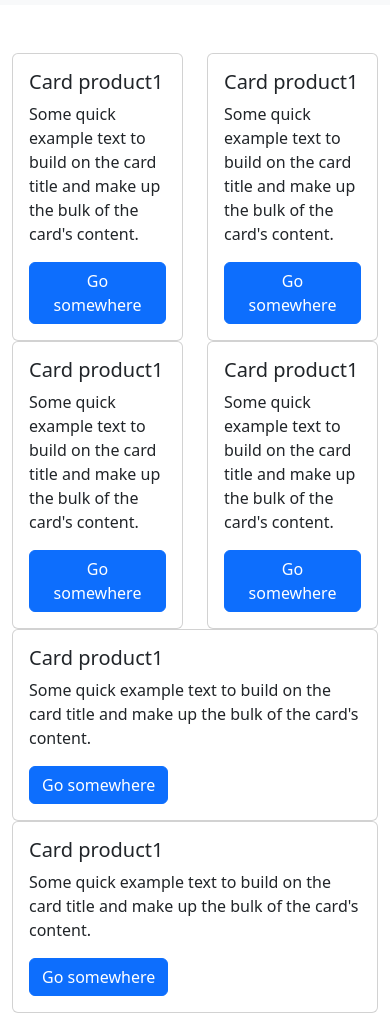
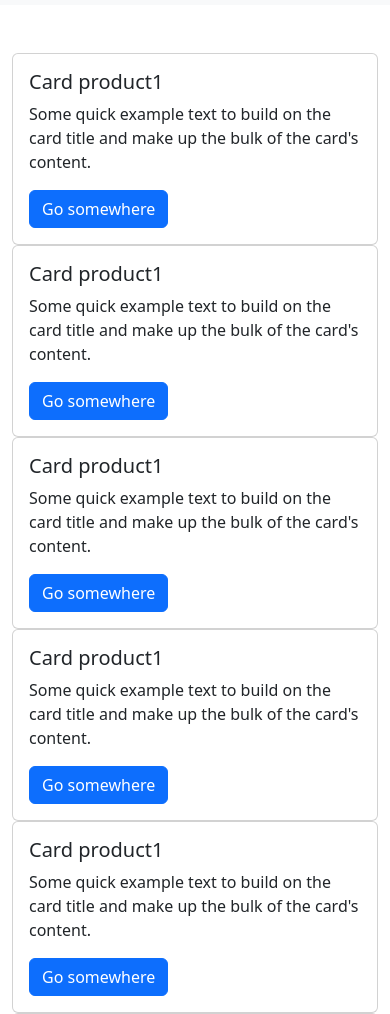
Before and after one commit to Niicina/AK4TW_bootstrap, a website: page index.html in a window 390 px wide. Shown: the part 51-1065 px from the top of the page. Drawn offline with nearby package versions, Linux system fonts and the light colour scheme.

Commit message:
col-md na medium displeje - všech 6 karet

```diff
--- a/index.html
+++ b/index.html
@@ -89,7 +89,7 @@
           </div>
         </div>
 
-        <div class="col">
+        <div class="col-md">
           <div class="card">
             <!-- zakomentováno v html: obrázek nebude :D <img src="..." class="card-img-top" alt="..." /> -->
             <div class="card-body">
@@ -103,7 +103,7 @@
           </div>
         </div>
 
-        <div class="col">
+        <div class="col-md">
           <div class="card">
             <!-- zakomentováno v html: obrázek nebude :D <img src="..." class="card-img-top" alt="..." /> -->
             <div class="card-body">
@@ -117,7 +117,7 @@
           </div>
         </div>
 
-        <div class="col">
+        <div class="col-md">
           <div class="card">
             <!-- zakomentováno v html: obrázek nebude :D <img src="..." class="card-img-top" alt="..." /> -->
             <div class="card-body">
@@ -131,7 +131,7 @@
           </div>
         </div>
 
-        <div class="col">
+        <div class="col-md">
           <div class="card">
             <!-- zakomentováno v html: obrázek nebude :D <img src="..." class="card-img-top" alt="..." /> -->
             <div class="card-body">
@@ -145,7 +145,7 @@
           </div>
         </div>
 
-        <div class="col-sm">
+        <div class="col-md">
           <div class="card">
             <!-- zakomentováno v html: obrázek nebude :D <img src="..." class="card-img-top" alt="..." /> -->
             <div class="card-body">
```
